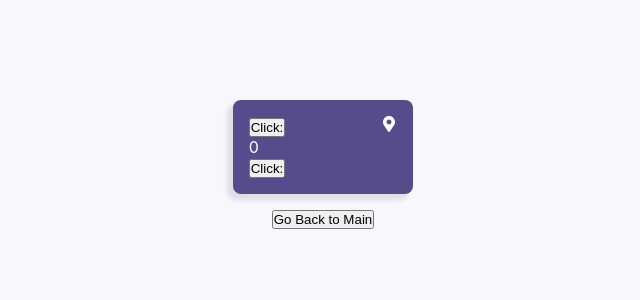
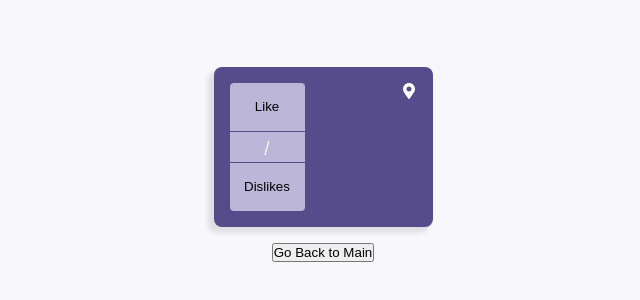
Before and after one commit to rafawelsh/SpecialtyCoffeeAPI, a Next.js app: page /coffeeshop/1 in a window 1280 px wide. Shown: the part 244-544 px from the top of the page, without its empty margins (317-957 px from the left). Built offline with nearby package versions, Linux system fonts and the light colour scheme; no server answers; the database is empty.

Commit message:
applied some styles to likesCounter

```diff
--- a/components/LikesCounter/LikesCounter.tsx
+++ b/components/LikesCounter/LikesCounter.tsx
@@ -1,6 +1,8 @@
 import React from "react";
 import styles from "./likesCounter.module.css";
 import { CounterType } from "../../types/CoffeeShopsType";
+
+import { FaArrowUp, FaArrowDown } from "react-icons/fa";
 
 export default function LikesCounter({
 	likes,
@@ -9,12 +11,22 @@ export default function LikesCounter({
 }: CounterType) {
 	return (
 		<div className={styles.container}>
-			<button id='likes' onClick={handleClick}>
-				Click: {likes}
+			<button
+				id='likes'
+				className={`${styles.arrowButton} ${styles.buttonStyles}`}
+				onClick={handleClick}
+			>
+				Like
 			</button>
-			<div>0</div>
-			<button id='dislikes' onClick={handleClick}>
-				Click: {dislikes}
+			<div className={`${styles.likesIndicator} ${styles.buttonStyle}`}>
+				{likes} / {dislikes}
+			</div>
+			<button
+				id='dislikes'
+				className={`${styles.arrowButton} ${styles.buttonStyles}`}
+				onClick={handleClick}
+			>
+				Dislikes
 			</button>
 		</div>
 	);
--- a/components/LikesCounter/likesCounter.module.css
+++ b/components/LikesCounter/likesCounter.module.css
@@ -1,3 +1,33 @@
 .container {
-	background: var(--backgroundContainer);
+	width: 75px;
+	background: var(--backgroundBadge);
+	border-radius: var(--one);
 }
+
+.buttonStyle {
+	display: flex;
+	align-items: center;
+	justify-content: center;
+}
+
+.arrowButton {
+	background: none;
+	border: none;
+	padding: var(--two);
+	width: 100%;
+	height: var(--fourhalf);
+}
+
+.arrowButton:hover {
+	cursor: pointer;
+}
+
+.arrowButton:active {
+	background-color: red;
+}
+
+.likesIndicator {
+	height: var(--four);
+	border-top: 1px solid var(--backgroundDiv);
+	border-bottom: 1px solid var(--backgroundDiv);
+}
```
